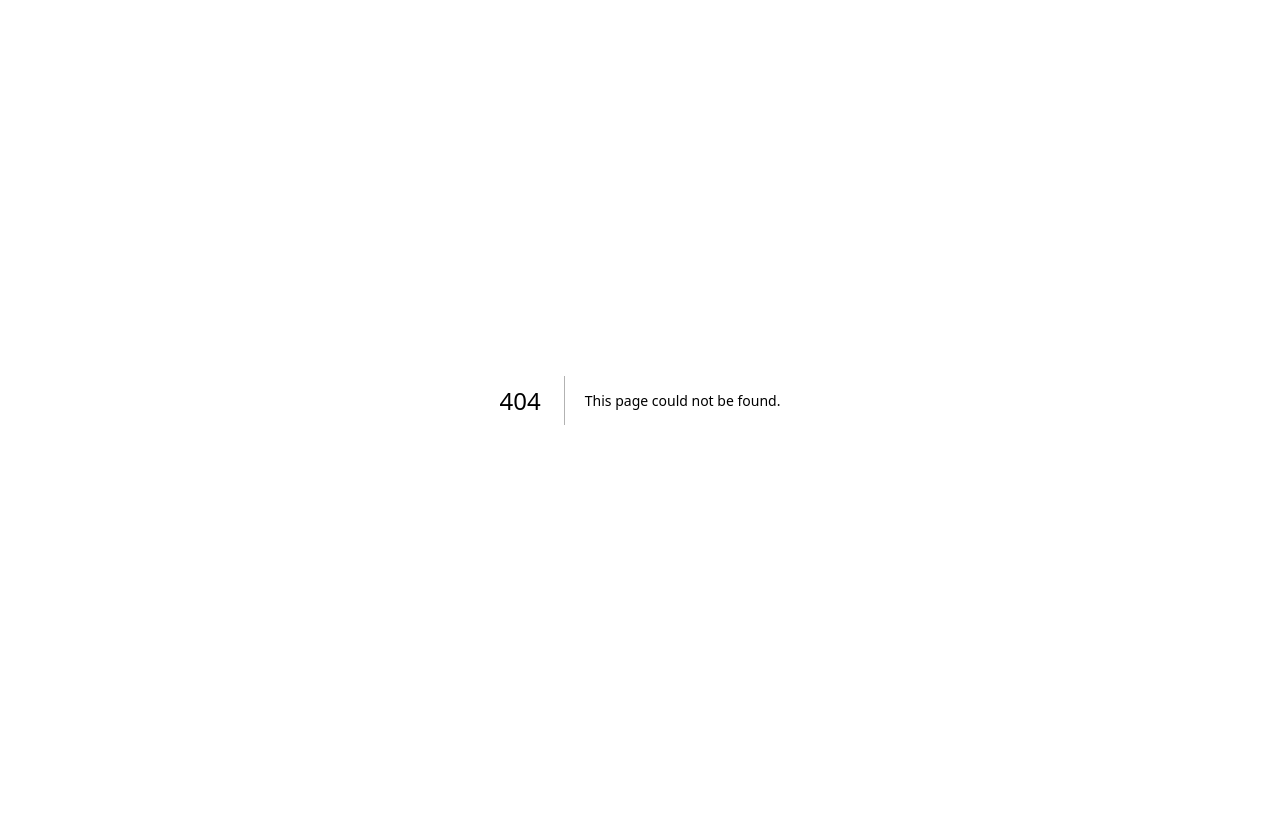
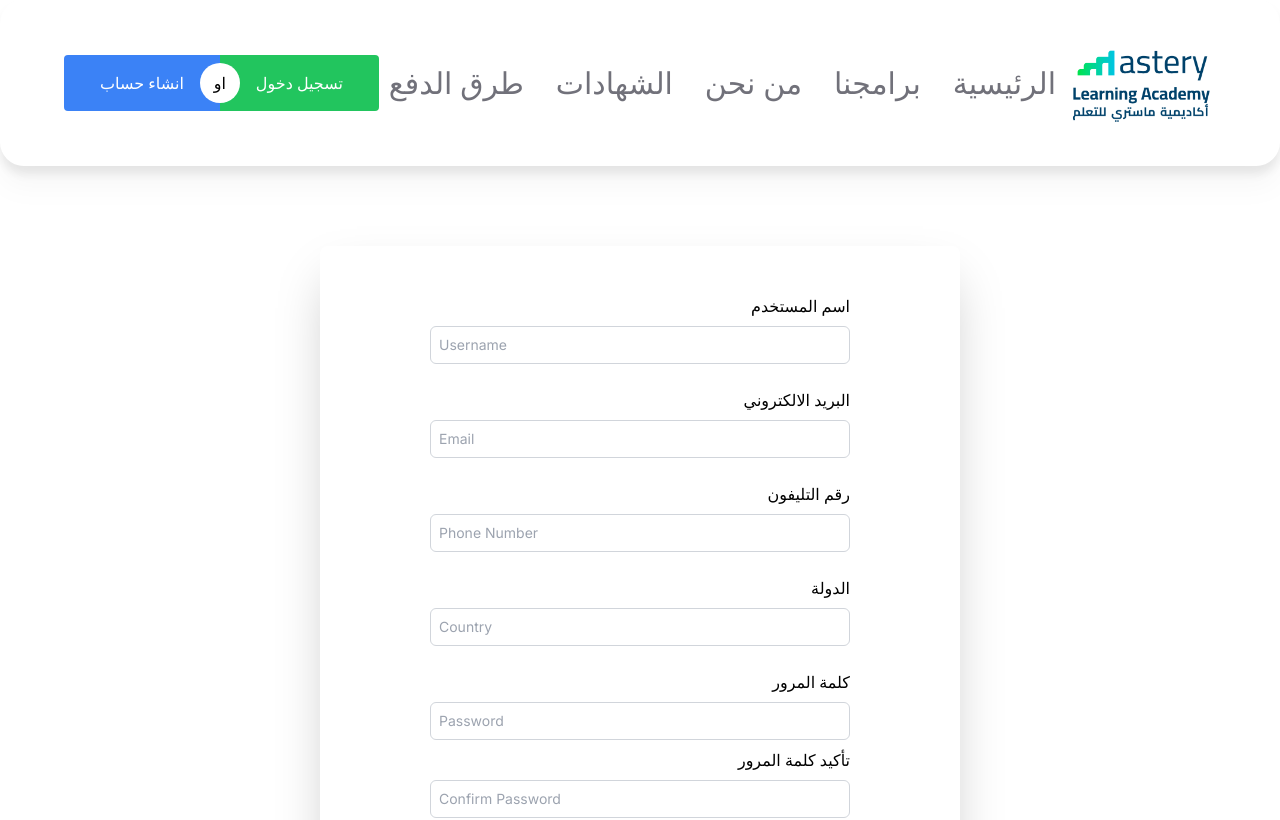
Before and after one commit to Kariimayman/MasteryLearning-FE, a Next.js app: page /SignUp in a window 1280 px wide. Before the commit this address had no page. Shown: the top 820 px of the page. Built offline with nearby package versions, Linux system fonts and the light colour scheme.

Commit message:
Login and Signup

```diff
--- /dev/null
+++ b/src/app/Login/page.tsx
@@ -0,0 +1,12 @@
+"use client"; // This is a client component 👈🏽
+import LoginPage from "../pages/loginpage";
+import { RecoilRoot } from "recoil";
+
+export default function Login() {
+    return (
+        <RecoilRoot>
+            <LoginPage />
+        </RecoilRoot>
+
+    );
+}
--- /dev/null
+++ b/src/app/SignUp/page.tsx
@@ -0,0 +1,12 @@
+"use client"; // This is a client component 👈🏽
+import SignUpPage from "../pages/signuppage";
+import { RecoilRoot } from "recoil";
+
+export default function SignUp() {
+    return (
+        <RecoilRoot>
+            <SignUpPage />
+        </RecoilRoot>
+
+    );
+}
--- a/src/app/globals.css
+++ b/src/app/globals.css
@@ -21,6 +21,11 @@ body {
   background: white;
 }
 
+html,
+body {
+  font-family: font-sans, sans-serif;
+}
+
 @layer utilities {
   .text-balance {
     text-wrap: balance;
--- /dev/null
+++ b/src/app/pages/loginpage.tsx
@@ -0,0 +1,68 @@
+
+import Navbar from "@/components/navbar";
+import NavbarMobile from "@/components/navbarmobile";
+import { isMobile } from "@/components/states";
+import { FormEvent, useEffect, useState } from "react";
+import { useRecoilState } from "recoil";
+import Loading from "@/components/loading";
+
+export default function LoginPage() {
+    const [getIsMobile, setIsMobile] = useRecoilState(isMobile);
+    const [loading, setLoading] = useState(true); // New loading state
+
+    async function handleSubmit(event: FormEvent<HTMLFormElement>) {
+        event.preventDefault()
+
+        const formData = new FormData(event.currentTarget)
+        const email = formData.get('email')
+        const password = formData.get('password')
+        console.log(email)
+        console.log(password)
+
+        const response = await fetch('/api/auth/login', {
+            method: 'POST',
+            headers: { 'Content-Type': 'application/json' },
+            body: JSON.stringify({ email, password }),
+        })
+
+    }
+    useEffect(() => {
+        setIsMobile(window.innerWidth < 950)
+        const handleResize = () => setIsMobile(window.innerWidth < 950);
+        setLoading(false);
+        window.addEventListener('resize', handleResize);
+
+        return () => window.removeEventListener('resize', handleResize); // Cleanup function
+    }, []);
+    if (loading) {
+        return <Loading />; // Render a loading indicator while computing the initial value
+    }
+    return (
+        <div className="max-w-full">
+            {getIsMobile ? <NavbarMobile /> : <Navbar />}
+            <div className="flex justify-center items-center py-10">
+                <form onSubmit={handleSubmit} className="flex flex-col items-center w-full rounded-lg shadow-2xl p-10 sm:w-1/2">
+                    <label className="text-black py-2 w-3/4 text-right font-sans">اسم المستخدم أو البريد الالكتروني</label>
+                    <input
+                        type="email"
+                        name="email"
+                        placeholder="Username or Email"
+                        required
+                        className="mb-4 w-3/4 text-black rounded-md border border-gray-300 px-2 py-2 text-left text-sm"
+                    />
+                    <label className="text-black py-2 w-3/4 text-right font-sans">كلمة المرور</label>
+                    <input
+                        type="password"
+                        name="password"
+                        placeholder="Password"
+                        required
+                        className="w-3/4 rounded-md text-black border border-gray-300 px-2 py-2 text-left text-sm"
+                    />
+                    <button type="submit" className="inline-flex font-sans items-center px-4 mt-10 py-2 bg-blue-500 hover:bg-blue-700 text-white  rounded-md focus:outline-none focus:ring-2 focus:ring-offset-2 focus:ring-blue-400">
+                        تسجيل الدخول
+                    </button>
+                </form>
+            </div>
+        </div>
+    )
+}
--- /dev/null
+++ b/src/app/pages/signuppage.tsx
@@ -0,0 +1,114 @@
+import Navbar from "@/components/navbar";
+import NavbarMobile from "@/components/navbarmobile";
+import { isMobile } from "@/components/states";
+import { FormEvent, useEffect, useState } from "react";
+import { useRecoilState } from "recoil";
+import Loading from "@/components/loading";
+
+export default function SignUpPage() {
+    const [getIsMobile, setIsMobile] = useRecoilState(isMobile);
+    const [loading, setLoading] = useState(true); // New loading state
+    async function handleSubmit(event: FormEvent<HTMLFormElement>) {
+        event.preventDefault()
+
+        const formData = new FormData(event.currentTarget)
+        const username = formData.get('username')
+        const email = formData.get('email')
+        const phonenumber = formData.get('phonenumber')
+        const country = formData.get('country')
+        const password = formData.get('password')
+        const confirmpassword = formData.get('confirmpassword')
+        console.log(username)
+        console.log(email)
+        console.log(phonenumber)
+        console.log(password)
+        console.log(country)
+        console.log(password)
+        console.log(confirmpassword)
+
+
+        const response = await fetch('/api/auth/login', {
+            method: 'POST',
+            headers: { 'Content-Type': 'application/json' },
+            body: JSON.stringify({ email, password }),
+        })
+
+    }
+    useEffect(() => {
+        setIsMobile(window.innerWidth < 950)
+        const handleResize = () => setIsMobile(window.innerWidth < 950);
+        setLoading(false);
+        window.addEventListener('resize', handleResize);
+
+        return () => window.removeEventListener('resize', handleResize); // Cleanup function
+    }, []);
+    if (loading) {
+        return <Loading />; // Render a loading indicator while computing the initial value
+    }
+    return (
+        <div className="max-w-full">
+            {getIsMobile ? <NavbarMobile /> : <Navbar />}
+            <div className="flex justify-center items-center py-10">
+                <form onSubmit={handleSubmit} className="flex flex-col items-center w-full rounded-lg shadow-2xl p-10 sm:w-1/2">
+                    <label className="text-black py-2 w-3/4 text-right font-sans">اسم المستخدم </label>
+                    <input
+                        type="text"
+                        name="username"
+                        placeholder="Username"
+                        required
+                        className="mb-4 w-3/4 text-black rounded-md border border-gray-300 px-2 py-2 text-left text-sm"
+                    />
+
+                    <label className="text-black py-2 w-3/4 text-right font-sans"> البريد الالكتروني</label>
+                    <input
+                        type="email"
+                        name="email"
+                        placeholder="Email"
+                        required
+                        className="mb-4 w-3/4 text-black rounded-md border border-gray-300 px-2 py-2 text-left text-sm"
+                    />
+
+                    <label className="text-black py-2 w-3/4 text-right font-sans"> رقم التليفون </label>
+                    <input
+                        type="tel"
+                        name="phonenumber"
+                        placeholder="Phone Number"
+                        required
+                        className="mb-4 w-3/4 text-black rounded-md border border-gray-300 px-2 py-2 text-left text-sm"
+                    />
+
+                    <label className="text-black py-2 w-3/4 text-right font-sans">  الدولة </label>
+                    <input
+                        type="text"
+                        name="country"
+                        placeholder="Country"
+                        required
+                        className="mb-4 w-3/4 text-black rounded-md border border-gray-300 px-2 py-2 text-left text-sm"
+                    />
+
+                    <label className="text-black py-2 w-3/4 text-right font-sans">كلمة المرور</label>
+                    <input
+                        type="password"
+                        name="password"
+                        placeholder="Password"
+                        required
+                        className="w-3/4 rounded-md text-black border border-gray-300 px-2 py-2 text-left text-sm"
+                    />
+
+                    <label className="text-black py-2 w-3/4 text-right font-sans">تأكيد كلمة المرور </label>
+                    <input
+                        type="password"
+                        name="confirmpassword"
+                        placeholder="Confirm Password"
+                        required
+                        className="w-3/4 rounded-md text-black border border-gray-300 px-2 py-2 text-left text-sm"
+                    />
+                    <button type="submit" className="inline-flex font-sans items-center px-4 mt-10 py-2 bg-blue-500 hover:bg-blue-700 text-white  rounded-md focus:outline-none focus:ring-2 focus:ring-offset-2 focus:ring-blue-400 disabled:bg-red">
+                        انشاء حساب
+                    </button>
+                </form>
+            </div>
+
+        </div>
+    )
+}
--- a/src/components/navbar.tsx
+++ b/src/components/navbar.tsx
@@ -28,11 +28,16 @@ function NavigationBar() {
     <header className="flex flex-col  items-center justify-between px-16 py-5 bg-white max-md:flex-wrap max-md:px-5 rounded-tl-3xl rounded-tr-3xl rounded-bl-3xl rounded-br-3xl drop-shadow-xl mb-10">
       <nav className="flex flex-row text-gray-600 items-center max-md:flex-wrap max-md:max-w-full h-full w-full ">
         <div className="flex items-center -mr-20">
-          <button className="bg-blue-500 hover:bg-blue-400 text-white px-9 py-4 rounded-l -mr-7  font-sans">انشاء حساب</button>
+          <Link href={"/SignUp"}>
+            <button className="bg-blue-500 hover:bg-blue-400 text-white px-9 py-4 rounded-l -mr-7  font-sans">انشاء حساب</button>
+          </Link>
           <div className="w-10 h-10 bg-white 200 rounded-full flex items-center justify-center mx-2 z-20">
-            <span className="text-black">او</span>
+            <span className="text-black font-sans">او</span>
           </div>
-          <button className="bg-green-500 hover:bg-green-400 text-white px-9 py-4 rounded-r -ml-7  font-sans "> تسجيل دخول</button>
+          <Link href={"/Login"}>
+            <button className="bg-green-500 hover:bg-green-400 text-white px-9 py-4 rounded-r -ml-7  font-sans "> تسجيل دخول</button>
+          </Link>
+
         </div>
         <div className="flex gap-3  justify-center items-center my-auto  text-zinc-500 max-md:flex-wrap max-md:max-w-full flex-grow -mr-20 px-20">
           {navigationItems.map((item, index) => (
--- a/src/components/navbarmobile.tsx
+++ b/src/components/navbarmobile.tsx
@@ -23,8 +23,8 @@ const navigationItems = [
     { text: "من نحن", location: "/AboutUs" },
     { text: "الشهادات", location: "/Certificates" },
     { text: "طرق الدفع", location: "/PaymentMethods" },
-    { text: "تسجيل دخول", location: "/PaymentMethods" },
-    { text: "انشاء حساب", location: "/PaymentMethods" },
+    { text: "تسجيل دخول", location: "/SignUp" },
+    { text: "انشاء حساب", location: "/Login" },
 
 
 ];
```
